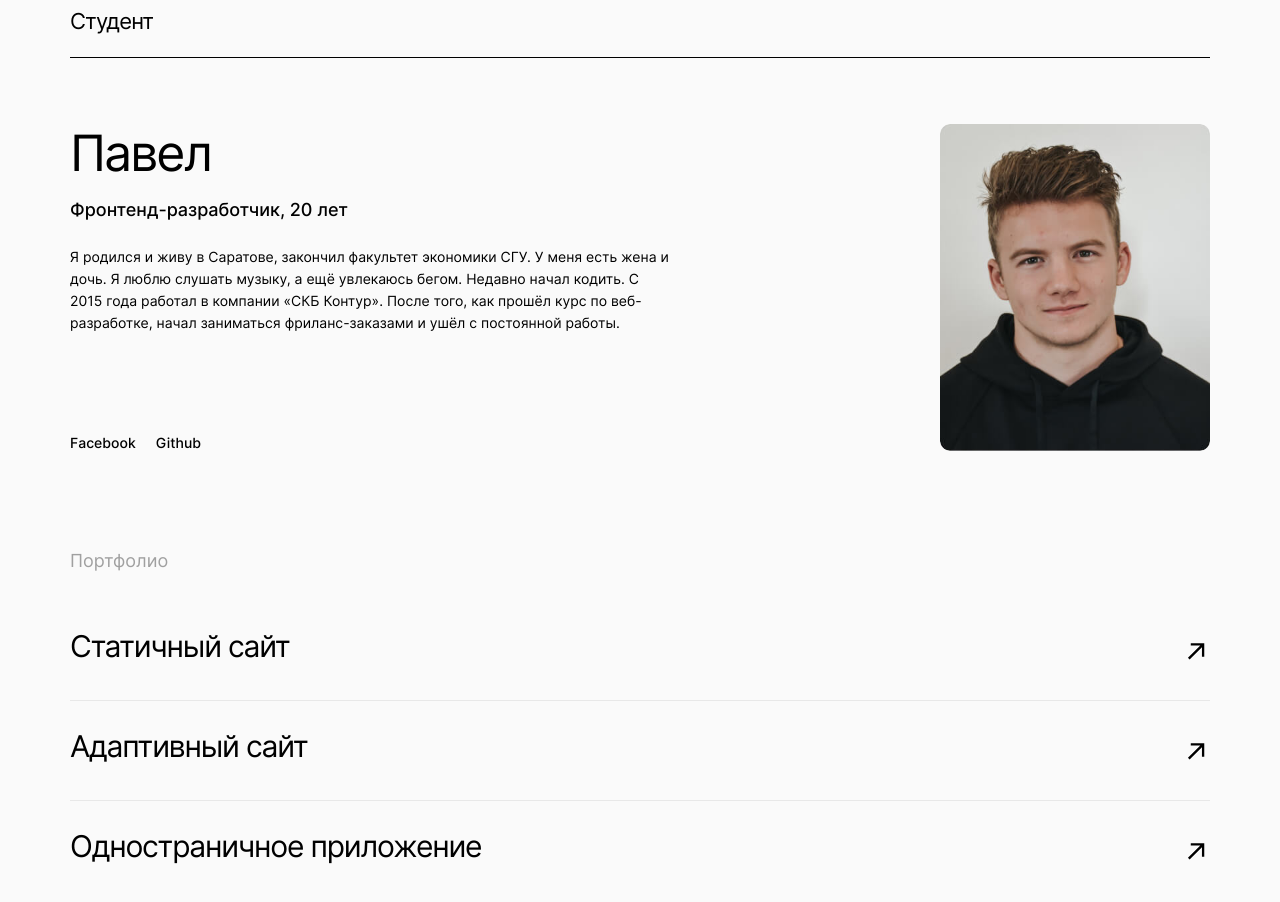
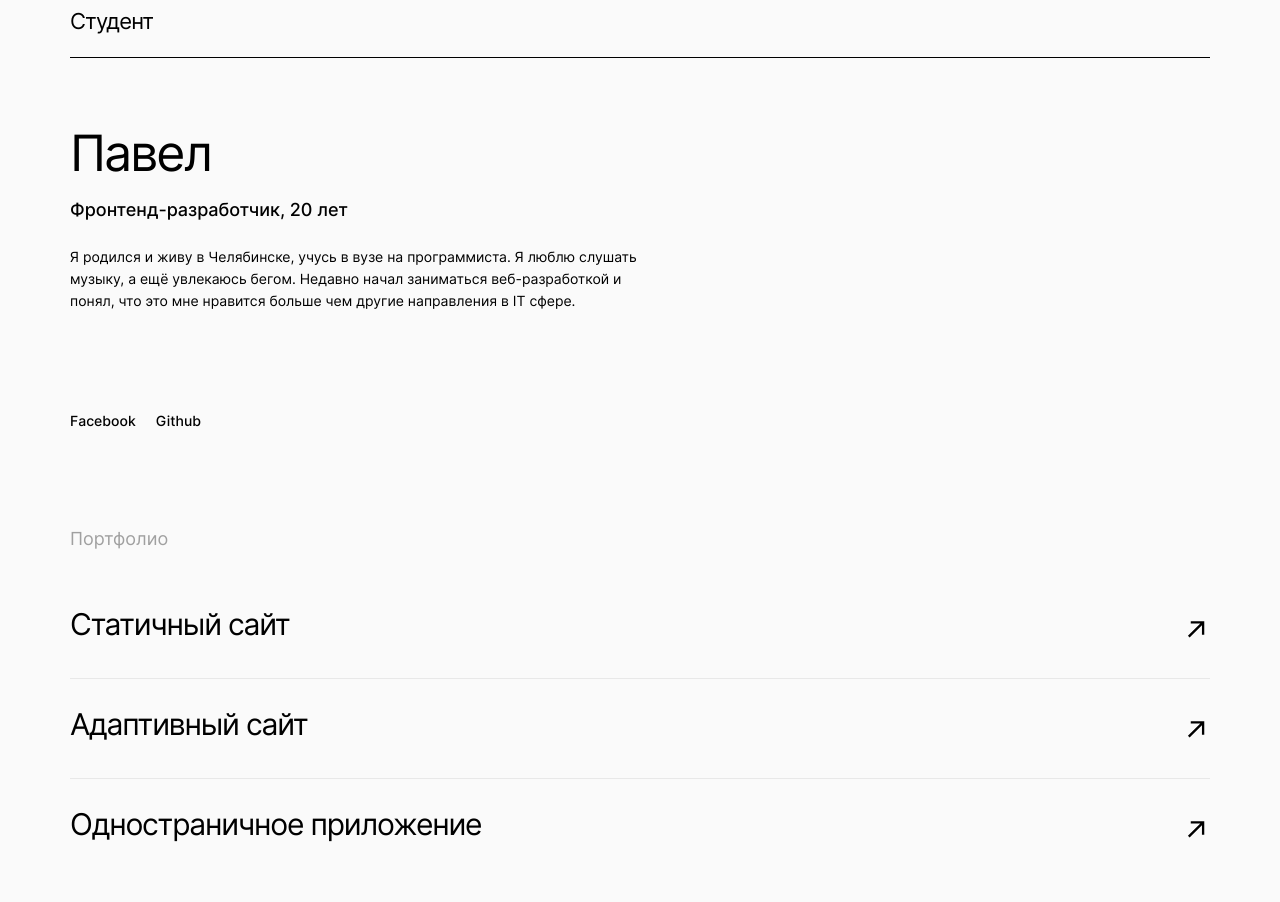
Before and after one commit to justpasha/movies-explorer-frontend, a React (Create React App) app: page / in a window 1280 px wide. Shown: the part 1980-2882 px from the top of the page. Built offline with nearby package versions, Linux system fonts and the light colour scheme; the HTML template or start-up script is replaced by a standard one.

Commit message:
fix: edit aboutMe

```diff
--- a/src/components/AboutMe/AboutMe.js
+++ b/src/components/AboutMe/AboutMe.js
@@ -12,11 +12,10 @@ function AboutMe() {
             <h3 className="about__name">Павел</h3>
             <p className="about__description">Фронтенд-разработчик, 20 лет</p>
             <p className="about__text">
-              Я родился и живу в Саратове, закончил факультет экономики СГУ. У
-              меня есть жена и дочь. Я люблю слушать музыку, а ещё увлекаюсь
-              бегом. Недавно начал кодить. С 2015 года работал в компании «СКБ
-              Контур». После того, как прошёл курс по веб-разработке, начал
-              заниматься фриланс-заказами и ушёл с постоянной работы.
+              Я родился и живу в Челябинске, учусь в вузе на программиста. Я
+              люблю слушать музыку, а ещё увлекаюсь бегом. Недавно начал
+              заниматься веб-разработкой и понял, что это мне нравится больше
+              чем другие направления в IT сфере.
             </p>
             <ul className="about__link-container">
               <li className="about__link">
@@ -41,7 +40,7 @@ function AboutMe() {
               </li>
             </ul>
           </div>
-          <img className="about__image" src={myPhoto} alt="фото автора" />
+          {/* <img className="about__image" src={myPhoto} alt="фото автора" /> */}
         </div>
       </div>
     </section>
--- a/src/components/Portfolio/Portfolio.js
+++ b/src/components/Portfolio/Portfolio.js
@@ -28,7 +28,7 @@ function Portfolio() {
           <li className="portfolio__link-item">
             <p className="portfolio__name">Одностраничное приложение</p>
             <a
-              href="https://mesto.sproject.nomoredomains.monster/"
+              href="https://github.com/justpasha"
               target="_blank"
               rel="noreferrer"
               className="portfolio__link"
```
